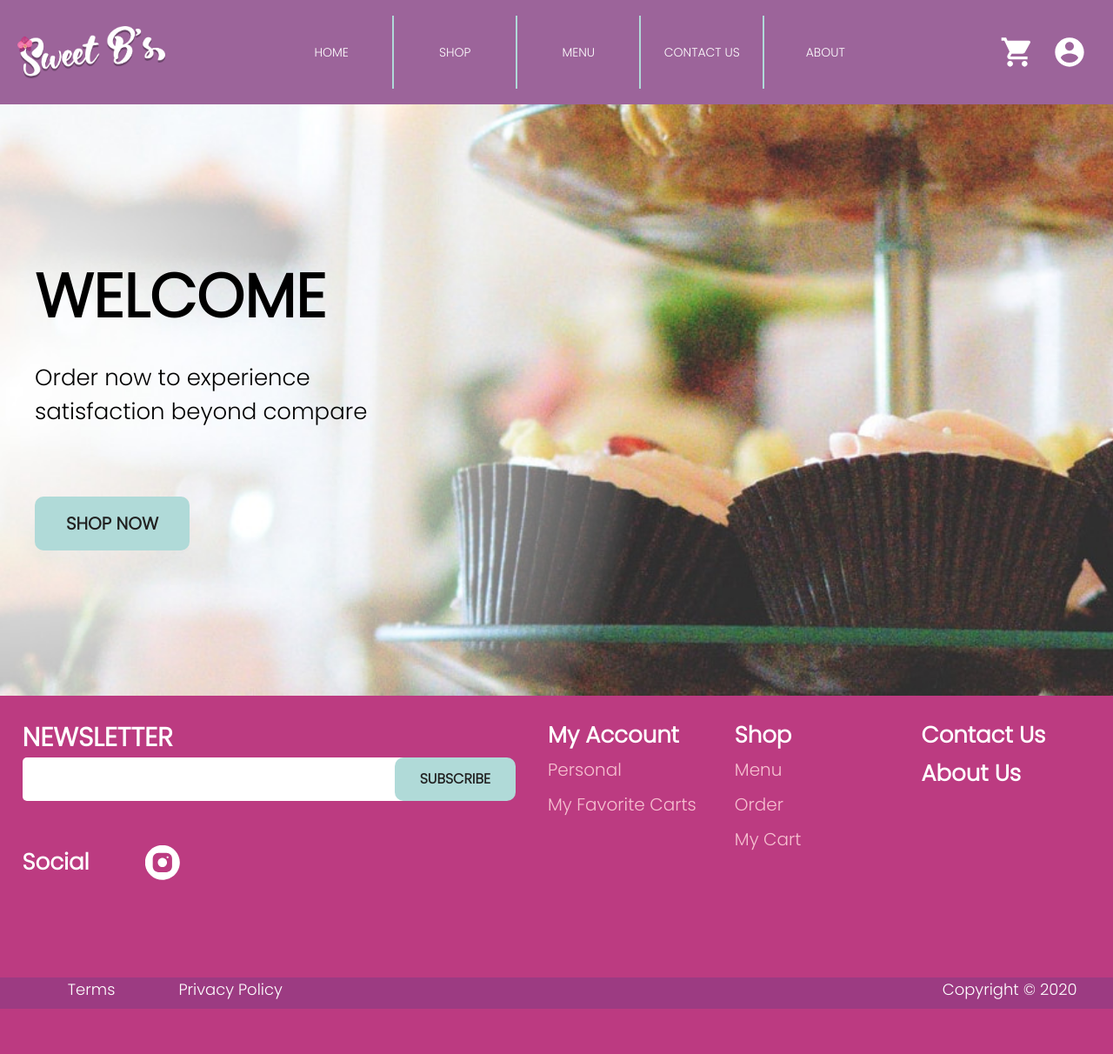
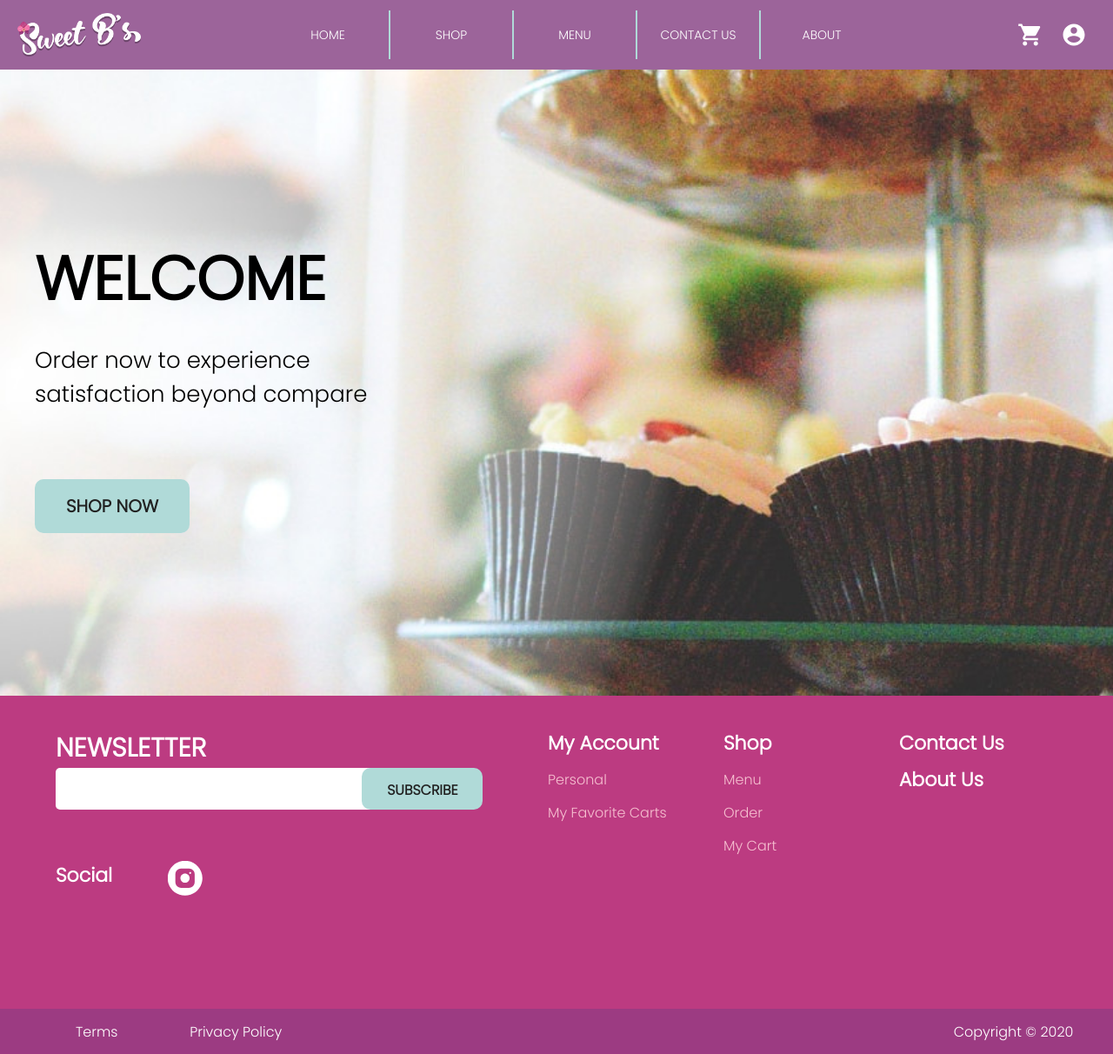
Before and after one commit to richtwin567/sweetbs-php, a PHP site: page /presentation/website/index.php in a window 1280 px wide. Shown: the whole page at 87% size. Before the commit the page ends 1160 px from the top, so only its background shows below. Run offline with PHP 8.4, Linux system fonts and the light colour scheme.

```diff
--- a/presentation/styles/global.css
+++ b/presentation/styles/global.css
@@ -15,6 +15,14 @@
 
 body{
     font-size:20px;
+    min-height: 100vh;
+    width: 100vw;
+    display: flex;
+    flex-direction: column;
+}
+
+main{
+    flex: 1;
 }
 
 input, button{
--- a/presentation/styles/website_nav_footer.css
+++ b/presentation/styles/website_nav_footer.css
@@ -1,11 +1,13 @@
 /* Global Styling for the nav */
+
 nav{
     display:flex;
     justify-content: space-between;
     align-items:center;
     background-color: var(--website-navbar);
     color: var(--body-text-on-dark);
-    height:15vh;
+    height:10vh;
+    width: 100vw;
     padding:0 20px;
 }
 
@@ -40,7 +42,7 @@ footer a{
 }
 
 nav img#logo{
-    height:3em;
+    height:2.5em;
 }
 
 nav #nav-icons{
@@ -49,8 +51,8 @@ nav #nav-icons{
 }
 
 nav div#nav-icons div{
-    height: 2em;
-    width: 2em;
+    height: 1.5em;
+    width: 1.5em;
     background-position:center;
     background-size: contain;
     margin-left: 0.5em;
@@ -66,8 +68,12 @@ nav div#account-icon{
 }
 
 footer{
-    height: 45vh;
+    height: 50vh;
+    position: relative;
+    width: 100vw;
+    bottom: 0;
 }
+
 /* Global Styling for the newsletter */
 footer section#footer-links{
     display: grid;
@@ -77,16 +83,17 @@ footer section#footer-links{
     gap: 1em;
     color: var(--body-text-on-dark);
     background-color: var(--primary-main);
-    padding: 2%;
+    padding: 3% 5%;
 }
 
 footer section#terms-copyright{
-    height: 10%;
+    height: 13%;
     background-color: var(--primary-dark);
     display:flex;
     width:100%;
-    font-size:18px;
+    font-size:0.8em;
     justify-content: space-around;
+    align-items: center;
     color: var(--body-text-on-dark);
 }
 
@@ -125,10 +132,11 @@ footer #terms-copyright ul{
 #newsletter input[type=email]{
     width:75%;
     padding-left: 10px;
-
     border:none;
     border-radius: 5px 0 0 5px;
     outline: none;
+    font-size: 0.8em;
+    height: 3em;
 }
 
 footer div#social img{
@@ -138,6 +146,7 @@ footer div#social img{
 
 footer #acc-details a,#shop a {
     color:var(--footer-link);
+    font-size: 0.8em;
 }
 
 footer #acc-details a:hover,#shop a:hover {
@@ -145,12 +154,12 @@ footer #acc-details a:hover,#shop a:hover {
 }
 
 footer h3{
-    margin-bottom: 0.2em;
-    font-size: 1.3em;
+    margin-bottom: 0.4em;
+    font-size: 1.1em;
 }
 
 footer #acc-details ul li,#shop ul li {
-    margin-bottom: 0.5em;
+    margin-bottom: 0.4em;
 }
 
 footer form{
@@ -161,7 +170,12 @@ footer form{
 footer form input[type=submit]{
     margin-left: -10px;
     font-size: 0.8em;
+    height:  3em;
     cursor: pointer;
     outline: none;
 }
+
+footer form {
+    width: 90%;
+}
 /* Global Styling for the footer */
--- a/presentation/website/menu.php
+++ b/presentation/website/menu.php
@@ -7,7 +7,7 @@
     <title></title>
     <meta name="description" content="">
     <meta name="viewport" content="width=device-width, initial-scale=1">
-    <link rel="stylesheet" href="">
+    <link rel="stylesheet" href="styles/menu.css">
     <link rel='stylesheet' href="../styles/global.css">
 </head>
 
@@ -15,6 +15,8 @@
     <?php include("../templates/header.php")?>
         <main>
             <!-- Dynamic Content goes here-->
+            <section id="filter"></section>
+            <section id="menu"></section>
         </main>
        <?php include("../templates/footer.php") ?>
 </body>
--- a/presentation/website/styles/index.css
+++ b/presentation/website/styles/index.css
@@ -3,7 +3,7 @@
     background-image: url("../../images/home.jpg");
     background-repeat: no-repeat;
     background-size: cover;
-    height:85vh;
+    height:90vh;
 }
 
 #hero-call-to-action{
@@ -20,6 +20,7 @@
     font-size: 3.5em;
     margin-bottom: 0.3em;
 }
+
 #hero-call-to-action p{
     font-size: 1.3em;
     margin-bottom: 3em;
```
Also changed, not shown: package-lock.json (added).
